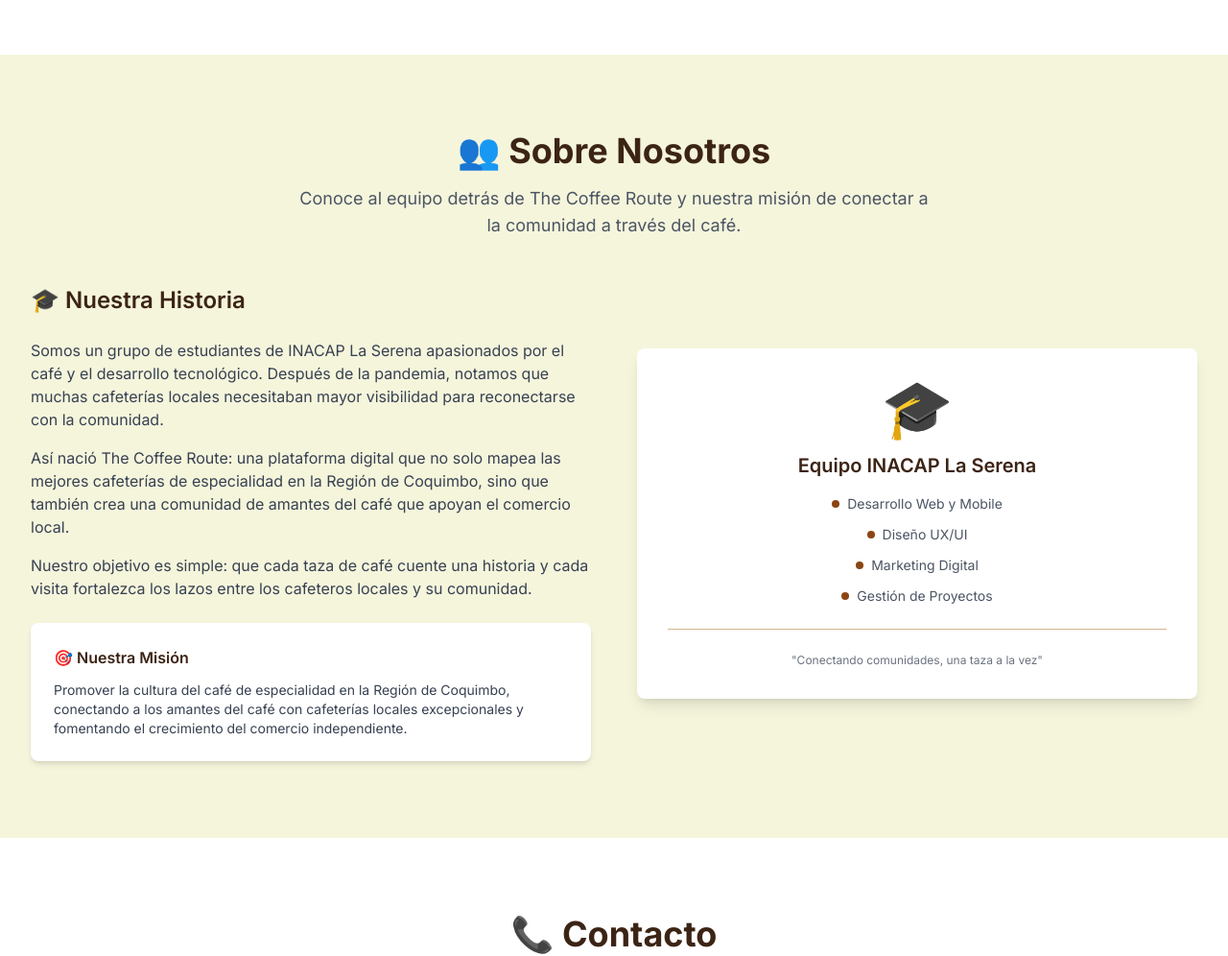
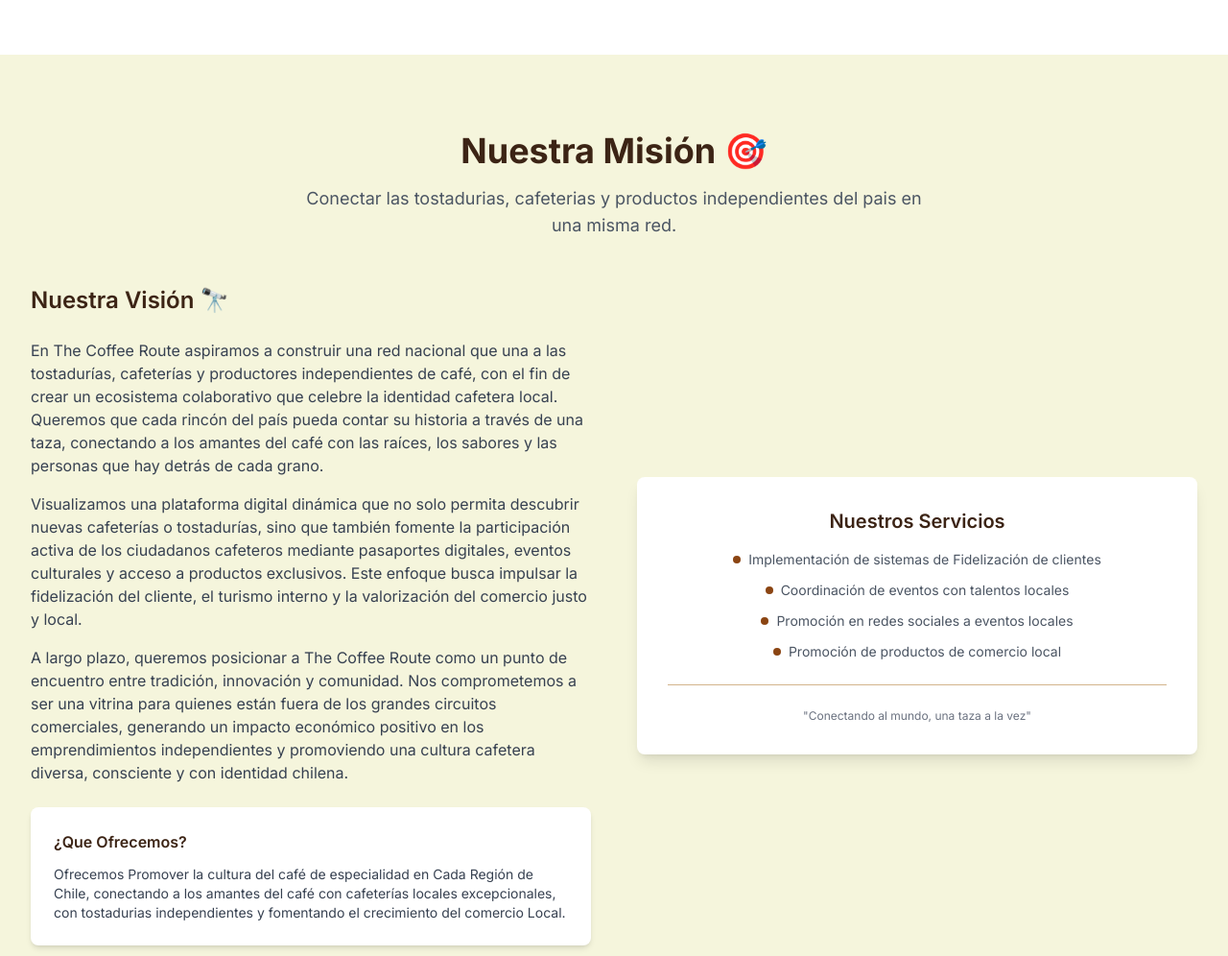
Before and after one commit to vimtko/TheCoffeRoute, a plain HTML site: page index.html in a window 1280 px wide. Shown: the part 4780-5776 px from the top of the page at 96% size. Drawn offline with nearby package versions, Linux system fonts and the light colour scheme.

Commit message:
1.1 Changed cringy stuff later will continue

```diff
--- a/index.html
+++ b/index.html
@@ -537,63 +537,70 @@
     <section id="nosotros" class="py-20 bg-beige">
         <div class="max-w-7xl mx-auto px-4 sm:px-6 lg:px-8">
             <div class="text-center mb-12">
-                <h2 class="text-4xl font-bold text-coffee-dark mb-4">👥 Sobre Nosotros</h2>
+                <h2 class="text-4xl font-bold text-coffee-dark mb-4">Nuestra Misión 🎯 </h2>
                 <p class="text-lg text-gray-600 max-w-2xl mx-auto">
-                    Conoce al equipo detrás de The Coffee Route y nuestra misión de conectar a la comunidad a través del café.
+                    Conectar las tostadurias, cafeterias y productos independientes del pais en una misma red.
                 </p>
             </div>
 
             <div class="grid grid-cols-1 lg:grid-cols-2 gap-12 items-center">
                 <div>
-                    <h3 class="text-2xl font-semibold text-coffee-dark mb-6">🎓 Nuestra Historia</h3>
+                    <h3 class="text-2xl font-semibold text-coffee-dark mb-6"> Nuestra Visión  🔭</h3>
                     <p class="text-gray-700 mb-4">
-                        Somos un grupo de estudiantes de INACAP La Serena apasionados por el café y el desarrollo tecnológico.
-                        Después de la pandemia, notamos que muchas cafeterías locales necesitaban mayor visibilidad para reconectarse con la comunidad.
+                    En The Coffee Route aspiramos a construir una red nacional que una a las tostadurías,
+                    cafeterías y productores independientes de café,
+                    con el fin de crear un ecosistema colaborativo que celebre la identidad cafetera local.
+                    Queremos que cada rincón del país pueda contar su historia a través de una taza,
+                    conectando a los amantes del café con las raíces, los sabores y las personas que hay detrás de cada grano.
                     </p>
                     <p class="text-gray-700 mb-4">
-                        Así nació The Coffee Route: una plataforma digital que no solo mapea las mejores cafeterías de especialidad
-                        en la Región de Coquimbo, sino que también crea una comunidad de amantes del café que apoyan el comercio local.
+                    Visualizamos una plataforma digital dinámica que no solo permita descubrir nuevas cafeterías o tostadurías,
+                    sino que también fomente la participación activa de los ciudadanos cafeteros mediante pasaportes digitales,
+                    eventos culturales y acceso a productos exclusivos. Este enfoque busca impulsar la fidelización del cliente,
+                    el turismo interno y la valorización del comercio justo y local.
                     </p>
                     <p class="text-gray-700 mb-6">
-                        Nuestro objetivo es simple: que cada taza de café cuente una historia y cada visita fortalezca los lazos
-                        entre los cafeteros locales y su comunidad.
+                    A largo plazo, queremos posicionar a The Coffee Route como un punto de encuentro entre tradición, innovación y comunidad.
+                    Nos comprometemos a ser una vitrina para quienes están fuera de los grandes circuitos comerciales,
+                    generando un impacto económico positivo en los emprendimientos independientes y promoviendo una cultura cafetera diversa,
+                    consciente y con identidad chilena.
                     </p>
 
                     <div class="bg-white rounded-lg p-6 shadow-md">
-                        <h4 class="font-semibold text-coffee-dark mb-3">🎯 Nuestra Misión</h4>
+                        <h4 class="font-semibold text-coffee-dark mb-3">¿Que Ofrecemos?</h4>
                         <p class="text-gray-700 text-sm">
-                            Promover la cultura del café de especialidad en la Región de Coquimbo, conectando a los amantes del café
-                            con cafeterías locales excepcionales y fomentando el crecimiento del comercio independiente.
+                            Ofrecemos Promover la cultura del café de especialidad en Cada Región de Chile, conectando a los amantes del café
+                            con cafeterías locales excepcionales, con tostadurias independientes y fomentando el crecimiento del comercio Local.
                         </p>
                     </div>
                 </div>
 
                 <div class="text-center">
                     <div class="bg-white rounded-lg p-8 shadow-lg">
-                        <div class="text-6xl mb-4">🎓</div>
-                        <h4 class="text-xl font-semibold text-coffee-dark mb-4">Equipo INACAP La Serena</h4>
+
+                        <h4 class="text-xl font-semibold text-coffee-dark mb-4">Nuestros Servicios</h4>
                         <div class="space-y-3 text-sm text-gray-600">
                             <div class="flex items-center justify-center">
                                 <span class="w-2 h-2 bg-coffee-medium rounded-full mr-2"></span>
-                                Desarrollo Web y Mobile
+                                Implementación de sistemas de Fidelización de clientes
                             </div>
                             <div class="flex items-center justify-center">
                                 <span class="w-2 h-2 bg-coffee-medium rounded-full mr-2"></span>
-                                Diseño UX/UI
+                                Coordinación de eventos con talentos locales
                             </div>
                             <div class="flex items-center justify-center">
                                 <span class="w-2 h-2 bg-coffee-medium rounded-full mr-2"></span>
-                                Marketing Digital
+                                Promoción en redes sociales a eventos locales
                             </div>
                             <div class="flex items-center justify-center">
                                 <span class="w-2 h-2 bg-coffee-medium rounded-full mr-2"></span>
-                                Gestión de Proyectos
+                                Promoción de productos de comercio local
                             </div>
                         </div>
 
                         <div class="mt-6 pt-6 border-t border-coffee-light">
                             <p class="text-xs text-gray-500">
-                                "Conectando comunidades, una taza a la vez"
+                                "Conectando al mundo, una taza a la vez"
                             </p>
                         </div>
                     </div>
@@ -647,11 +654,6 @@
                         </button>
                     </form>
 
-                    <div class="mt-6 p-4 bg-yellow-50 border border-yellow-200 rounded-lg">
-                        <p class="text-sm text-yellow-800">
-                            <strong>Nota:</strong> Este es un formulario de demostración. En la versión real, los mensajes se enviarían a nuestro equipo.
-                        </p>
-                    </div>
                 </div>
 
                 <!-- Información de Contacto -->
@@ -663,7 +665,7 @@
                             <div class="text-2xl mr-4">🏫</div>
                             <div>
                                 <h4 class="font-semibold text-coffee-dark">Ubicación</h4>
-                                <p class="text-gray-600">INACAP La Serena<br>Región de Coquimbo, Chile</p>
+                                <p class="text-gray-600">Avenida Siempre viva 123<br>Springfield, Canal 13</p>
                             </div>
                         </div>
 
@@ -710,7 +712,7 @@
                 <div>
                     <div class="text-2xl font-bold mb-4">☕ The Coffee Route</div>
                     <p class="text-gray-300 text-sm">
-                        Conectando amantes del café con las mejores cafeterías de especialidad en la Región de Coquimbo.
+                        Conectando amantes del café con las mejores cafeterías de especialidad en Chile.
                     </p>
                 </div>
 
@@ -738,14 +740,14 @@
                     <h4 class="font-semibold mb-4">Contacto</h4>
                     <ul class="space-y-2 text-sm text-gray-300">
                         <li>📧 info@thecoffeeroute.cl</li>
-                        <li>🏫 INACAP La Serena</li>
+                        <li>🏫 Avenida Siempre viva 123, Canal 13</li>
                         <li>📍 Región de Coquimbo</li>
                     </ul>
                 </div>
             </div>
 
             <div class="border-t border-gray-600 mt-8 pt-8 text-center text-sm text-gray-300">
-                <p>&copy; 2024 The Coffee Route. Desarrollado con ❤️ por estudiantes de INACAP La Serena.</p>
+                <p>&copy; 2024 The Coffee Route. Desarrollado por WANCO & Solutions, Developed by Vimtko.</p>
             </div>
         </div>
     </footer>
```
